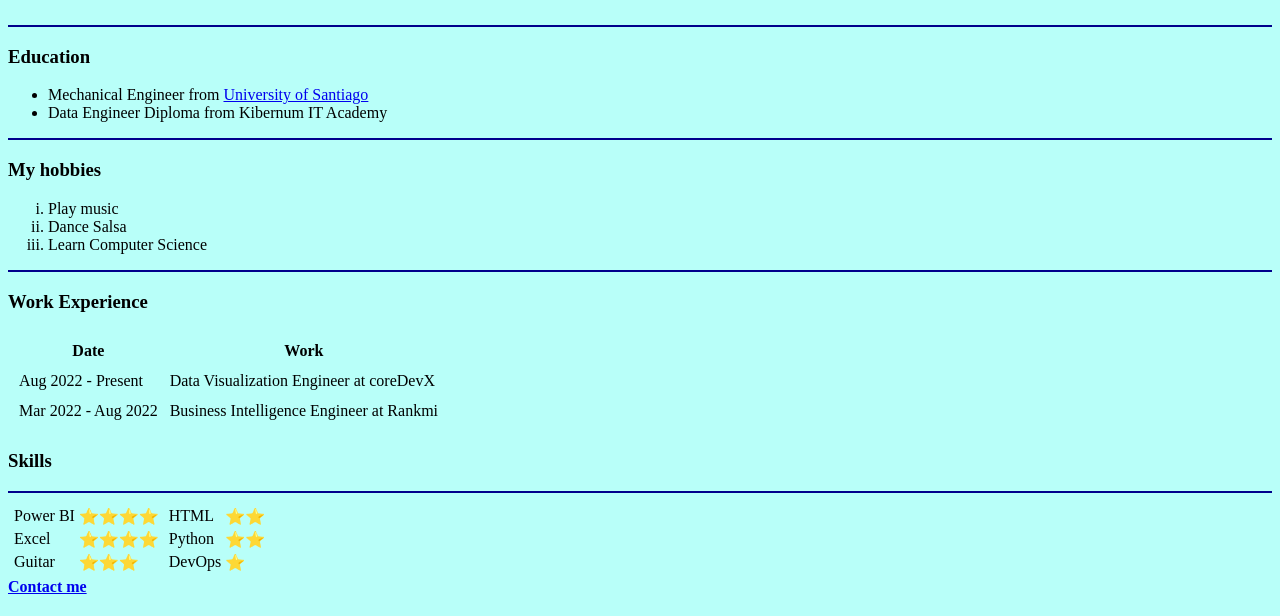
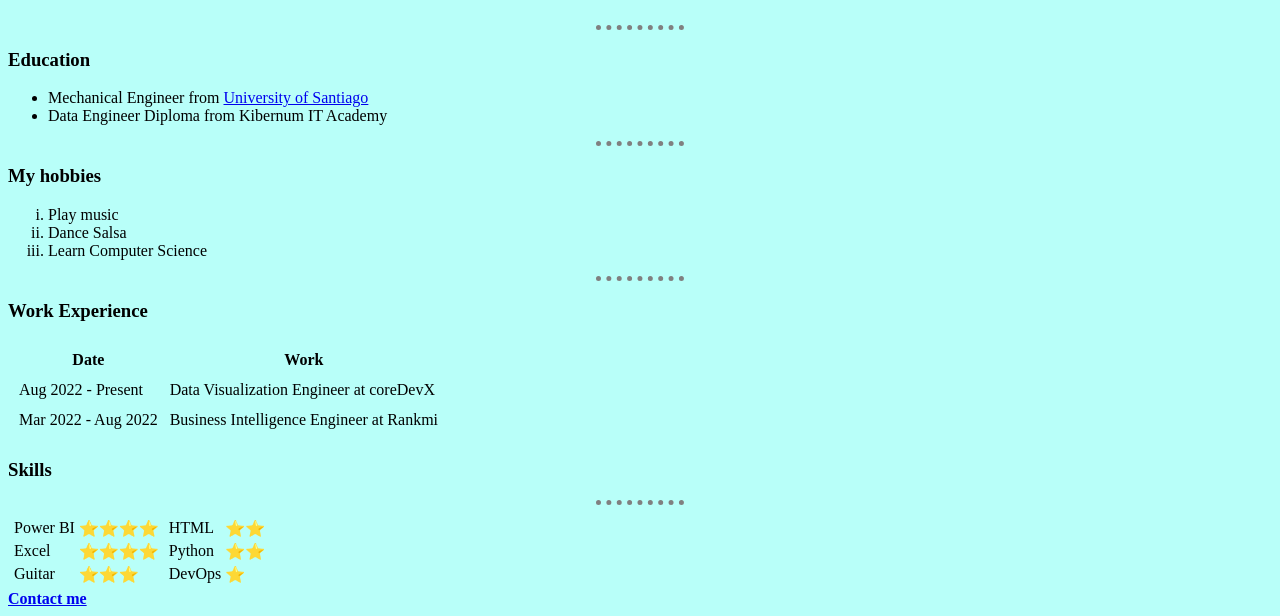
Before and after one commit to rodrigooig/cv, a plain HTML site: page index.html in a window 1280 px wide. Shown: the part 219-835 px from the top of the page. Drawn offline with Linux system fonts and the light colour scheme.

Commit message:
personalizo el hr para que sea punteada

```diff
--- a/index.html
+++ b/index.html
@@ -7,8 +7,13 @@
     }
     hr {
       border-style: none;
-      background-color: darkblue;
-      height: 2px;
+      border-top-style: dotted;
+      border-color: gray;
+      border-width: 5px;
+      width: 7%;
+    }
+    img {
+      height: 180px;
     }
   </style>
 </head>
```
